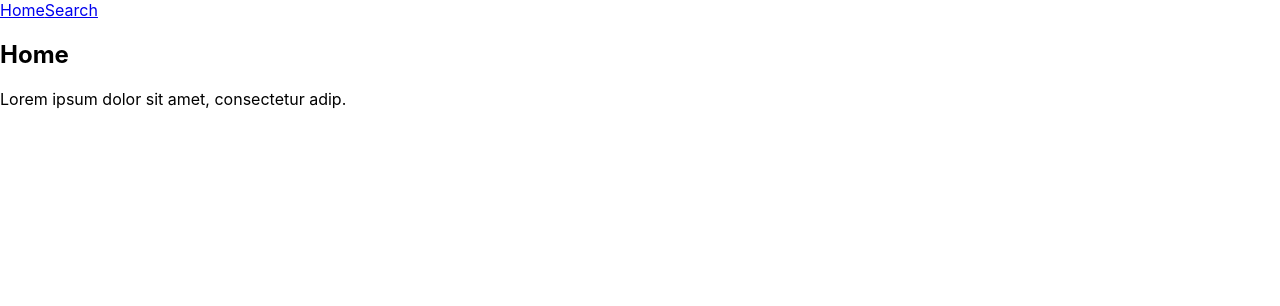
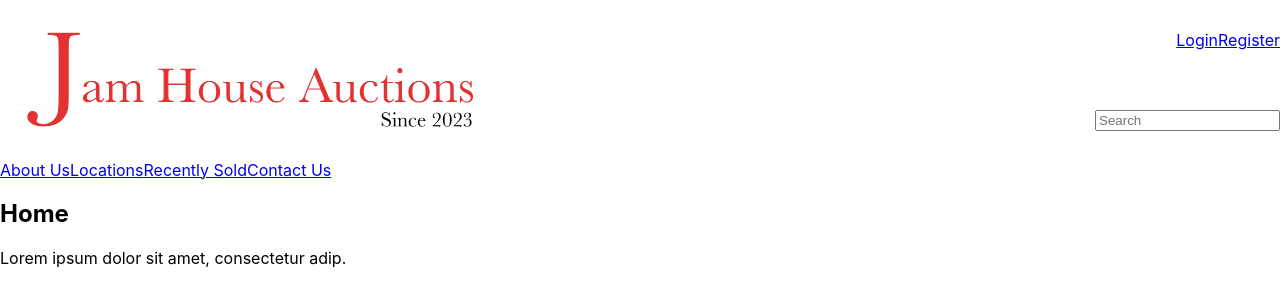
Before and after one commit to GeorgeWhittington/auction-website, a React (Create React App) app in the folder jamhouse-react/: page / in a window 1280 px wide. Shown: the top 306 px of the page. Built offline with nearby package versions, Linux system fonts and the light colour scheme.

Commit message:
Added preliminary html and started styling

```diff
--- /dev/null
+++ b/jamhouse-react/src/App.css
@@ -0,0 +1,30 @@
+#root {
+    display: flex;
+    flex-direction: column;
+}
+
+#upper-header {
+    display: grid;
+    grid-template-rows: 1fr 1fr;
+    grid-template-columns: 1fr 1fr;
+    grid-template-areas:
+        "logo login"
+        "logo search";
+}
+
+#logo {
+    grid-area: logo;
+    max-width: 500px;
+}
+
+#login-options {
+    grid-area: login;
+    justify-self: end;
+    align-self: center;
+}
+
+#search-box {
+    grid-area: search;
+    justify-self: end;
+    align-self: center;
+}
--- a/jamhouse-react/src/App.js
+++ b/jamhouse-react/src/App.js
@@ -1,4 +1,5 @@
 import { BrowserRouter as Router, Routes, Route, Link } from "react-router-dom";
+import "./App.css";
 
 import Home from "./components/Home";
 import Search from "./components/Search";
@@ -8,10 +9,28 @@ import Set from "./components/Set";
 function App() {
   return (
     <Router>
-      <nav>
-        <Link to="/">Home</Link>
-        <Link to="/search">Search</Link>
-      </nav>
+      <header>
+        <div id="upper-header">
+          <img id="logo" src="./jam-house-logo.png"/>
+          <div id="login-options">
+            {/* Split the login/register vs welcome {username}!/logout section into a component */}
+            <a href="#">Login</a>
+            <a href="#">Register</a>
+          </div>
+          <div id="search-box">
+            <input type="text" placeholder="Search"></input>
+          </div>
+        </div>
+        <nav id="lower-header">
+          <a href="#">About Us</a>
+          <a href="#">Locations</a>
+          <a href="#">Recently Sold</a>
+          <a href="#">Contact Us</a>
+
+          {/* <Link to="/">Home</Link>
+          <Link to="/search">Search</Link> */}
+        </nav>
+      </header>
 
       <Routes>
         <Route path="/" element={<Home />} />
```
Also changed, not shown: jamhouse-react/public/jam-house-logo.png (added).
